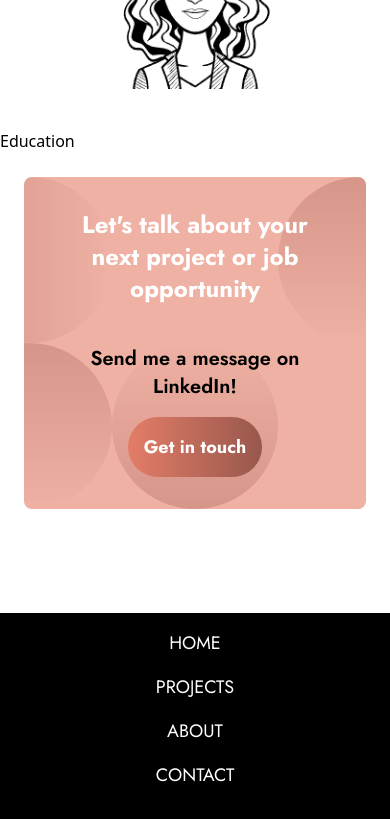
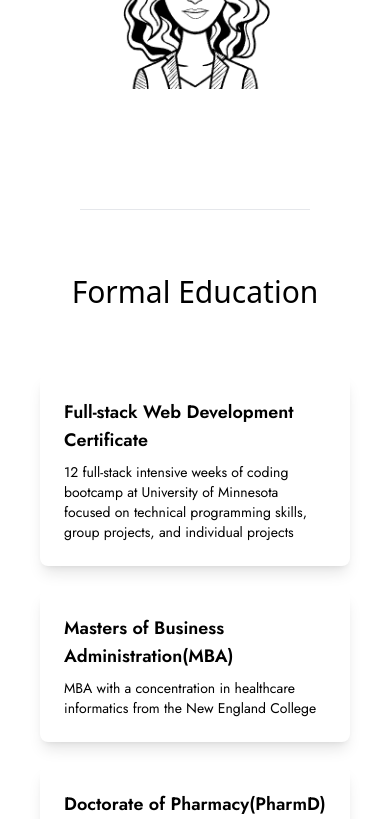
Before and after one commit to lavollmer/portfolio-lauradev, a React (Vite) app: page / in a window 390 px wide. Shown: the part 10040-10859 px from the top of the page. Built offline with nearby package versions, Linux system fonts and the light colour scheme.

Commit message:
added formal education section

```diff
--- a/src/components/Education.jsx
+++ b/src/components/Education.jsx
@@ -1,9 +1,38 @@
-import React from 'react'
+import React from "react";
+import SkillsCard from "./SkillsCard";
 
 const Education = () => {
   return (
-    <div>Education</div>
-  )
-}
+    <div className="flex flex-col bg-white text-jost p-10 space-y-6 md:space-y-10 md:p-20 md:mt-10 md:space-x-2 rounded-lg">
+      <div className="p-10">
+        <hr />
+      </div>
+      <div className="flex flex-col md:flex-row items-center justify-center pb-10">
+        <h1 className="text-black text-3xl md:text-5xl">Formal Education</h1>
+      </div>
+      <div className="flex flex-col items-center w-full justify-center md:justify-evenly md:space-y-10">
+        <div className="flex flex-row items-center justify-center w-full lg:flex-row flex-wrap lg:space-x-4 space-y-6 lg:space-y-0">
+          <SkillsCard
+            title="Full-stack Web Development Certificate"
+            content="12 full-stack intensive weeks of coding bootcamp at University of Minnesota focused on technical programming skills, group projects, and individual projects"
+          />
+          <SkillsCard
+            title="Masters of Business Administration(MBA)"
+            content="MBA with a concentration in healthcare informatics from the New England College"
+          />
+          <SkillsCard title="Doctorate of Pharmacy(PharmD)" content="PharmD from Drake University College of Pharmacy and Health Sciences" />
+        </div>
+        {/* <div className="flex flex-col md:flex-row items-center justify-center w-full mt-4 md:mt-0 lg:flex-row  lg:space-x-4 space-y-6 lg:space-y-0">
+          <SkillsCard title="HTML" content="1 year of experience" />
+          <SkillsCard title="CSS" content="1 year of experience" />
+          <SkillsCard
+            title="Web Accessibility"
+            content="1 year of experience"
+          />
+        </div> */}
+      </div>
+    </div>
+  );
+};
 
-export default Education
+export default Education;
--- a/src/components/Navigation.jsx
+++ b/src/components/Navigation.jsx
@@ -41,7 +41,7 @@ const Navigation = () => {
           <img src={Logo} alt="Flower logo" className="h-10 w-12" />
           <h1 className="text-black font-semibold text-2xl">LAURA VOLLMER</h1>
         </div>
-        <div className="flex flex-row space-x-6 cursor-pointer text-xl">
+        <div className="flex flex-row space-x-8 cursor-pointer text-xl">
         <div className="hover:border-b-2 hover:border-burnt-sienna">
             <Link
               aria-label="Go to Skills Section"
```
